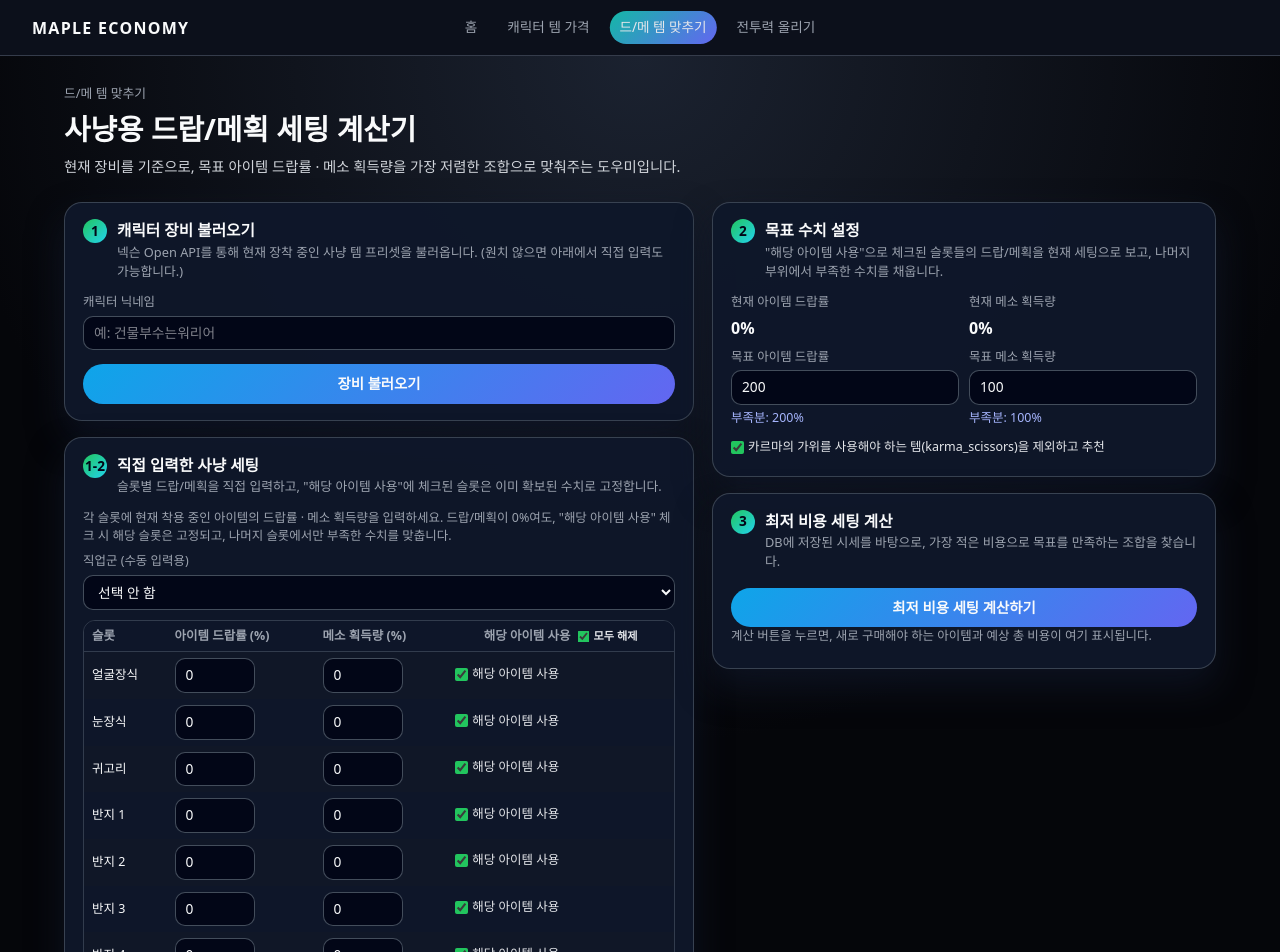
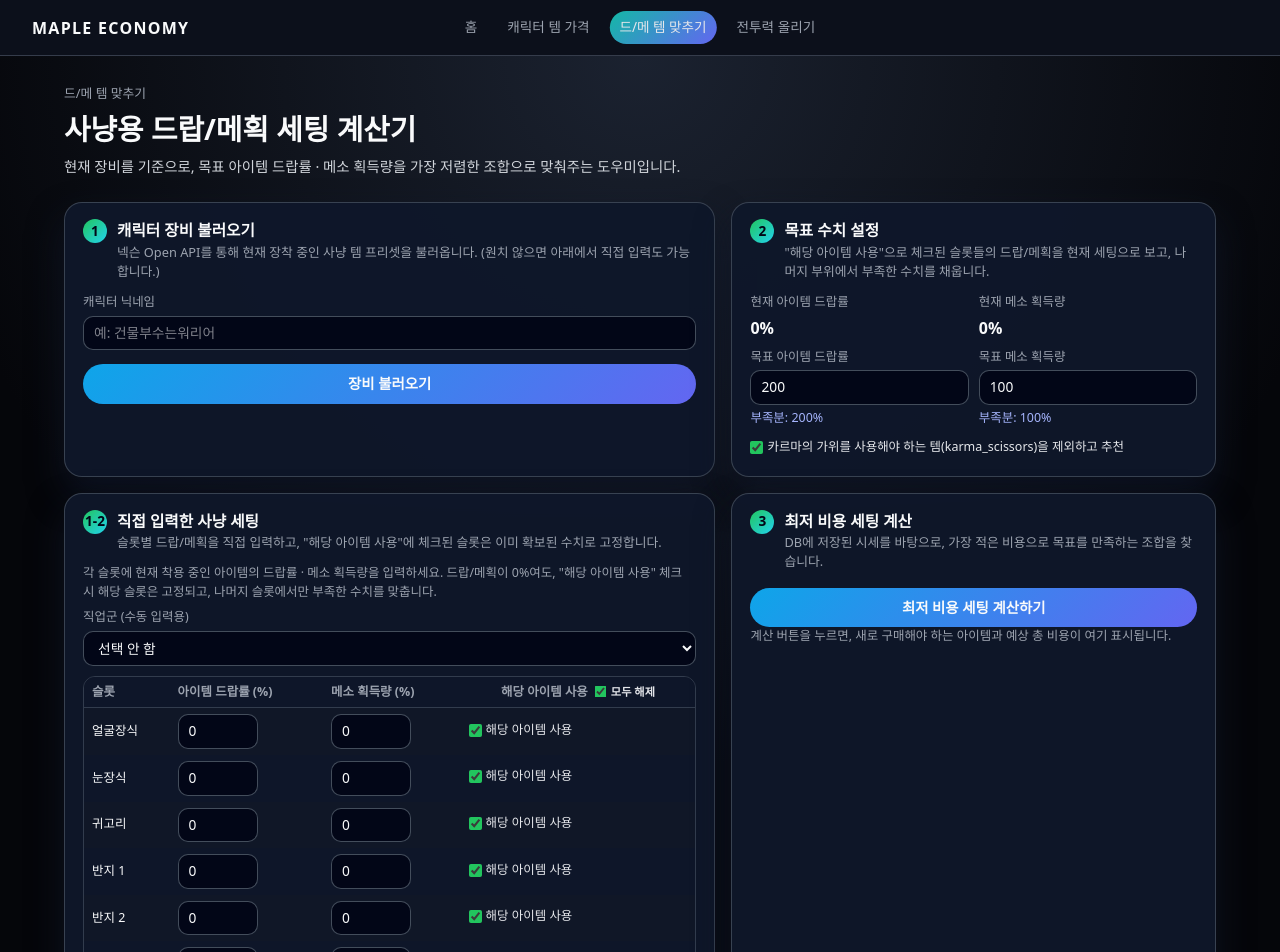
Before and after one commit to Jae2928/maple-economy, a Next.js app: page /dropmeso in a window 1280 px wide. Shown: the top 952 px of the page. Built offline with nearby package versions, Linux system fonts and the light colour scheme.

Commit message:
feat: 프리셋 버튼 재배치 & 그리드 가로 크기 통일

```diff
--- a/app/dropmeso/page.tsx
+++ b/app/dropmeso/page.tsx
@@ -409,11 +409,10 @@ export default function DropMesoPage() {
           </div>
         </section>
 
-        <section className={styles.layout}>
+        <section className="grid gap-4 md:grid-cols-7">
           {/* 왼쪽: 캐릭터 / 장비 */}
-          <div className={styles.leftColumn}>
           {/* 1단계: 캐릭터 장비 불러오기 카드 */}
-            <div className={styles.card}>
+          <div className={`${styles.card} md:col-span-4 md:order-1`}>
               <div className={styles.cardHeader}>
                 <span className={styles.cardStep}>1</span>
                 <div>
@@ -461,7 +460,7 @@ export default function DropMesoPage() {
           </div>
 
           {/* 1-2단계: 현재 사냥 세팅 */}
-            <div className={styles.card}>
+          <div className={`${styles.card} md:col-span-4 md:order-3`}>
               <div className={styles.cardHeader}>
                 <span className={styles.cardStep}>1-2</span>
                 <div>
@@ -478,16 +477,9 @@ export default function DropMesoPage() {
                 </div>
 
                 {/* 우측 상단: 프리셋 선택 + 모드 전환 버튼 */}
-                <div
-                  style={{
-                    marginLeft: "auto",
-                    display: "flex",
-                    alignItems: "center",
-                    gap: 8,
-                  }}
-                >
+                <div className="ml-auto flex flex-col items-center gap-2 self-center shrink-0">
                   {!useManualInput && hasFetchedEquip && (
-                    <div style={{ display: "flex", gap: 6 }}>
+                    <div className="w-full flex flex-col gap-2 md:flex-row">
                       {[1, 2, 3].map((no) => {
                         const active = selectedPreset === no;
                         return (
@@ -552,6 +544,7 @@ export default function DropMesoPage() {
                         border: "1px solid rgba(148,163,184,0.5)",
                         color: "#93c5fd",
                         cursor: "pointer",
+                        width: "100%",
                       }}
                       onClick={() => {
                         setUseManualInput(true);
@@ -770,12 +763,10 @@ export default function DropMesoPage() {
                 </>
               )}
           </div>
-          </div>
 
           {/* 오른쪽: 목표 / 옵션 / 결과 */}
-          <div className={styles.rightColumn}>
           {/* 목표 설정 카드 */}
-            <div className={styles.card}>
+          <div className={`${styles.card} md:col-span-3 md:order-2`}>
               <div className={styles.cardHeader}>
                 <span className={styles.cardStep}>2</span>
                 <div>
@@ -846,7 +837,7 @@ export default function DropMesoPage() {
           </div>
 
           {/* 결과 카드 */}
-            <div className={styles.card}>
+          <div className={`${styles.card} md:col-span-3 md:order-last`}>
               <div className={styles.cardHeader}>
                 <span className={styles.cardStep}>3</span>
                 <div>
@@ -941,7 +932,6 @@ export default function DropMesoPage() {
                 </div>
               )}
           </div>
-          </div>
         </section>
       </div>
     </main>
```
Lines whose indentation alone changed are shown as unchanged.
